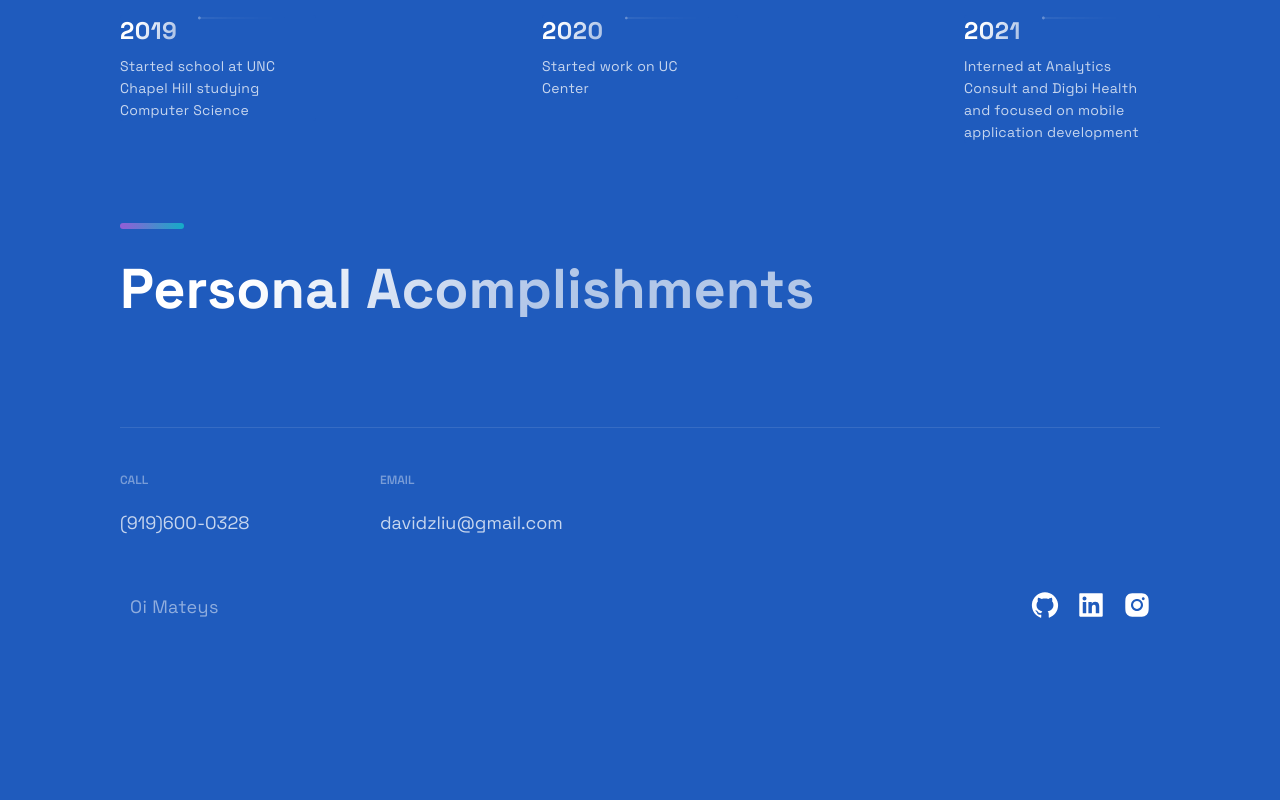
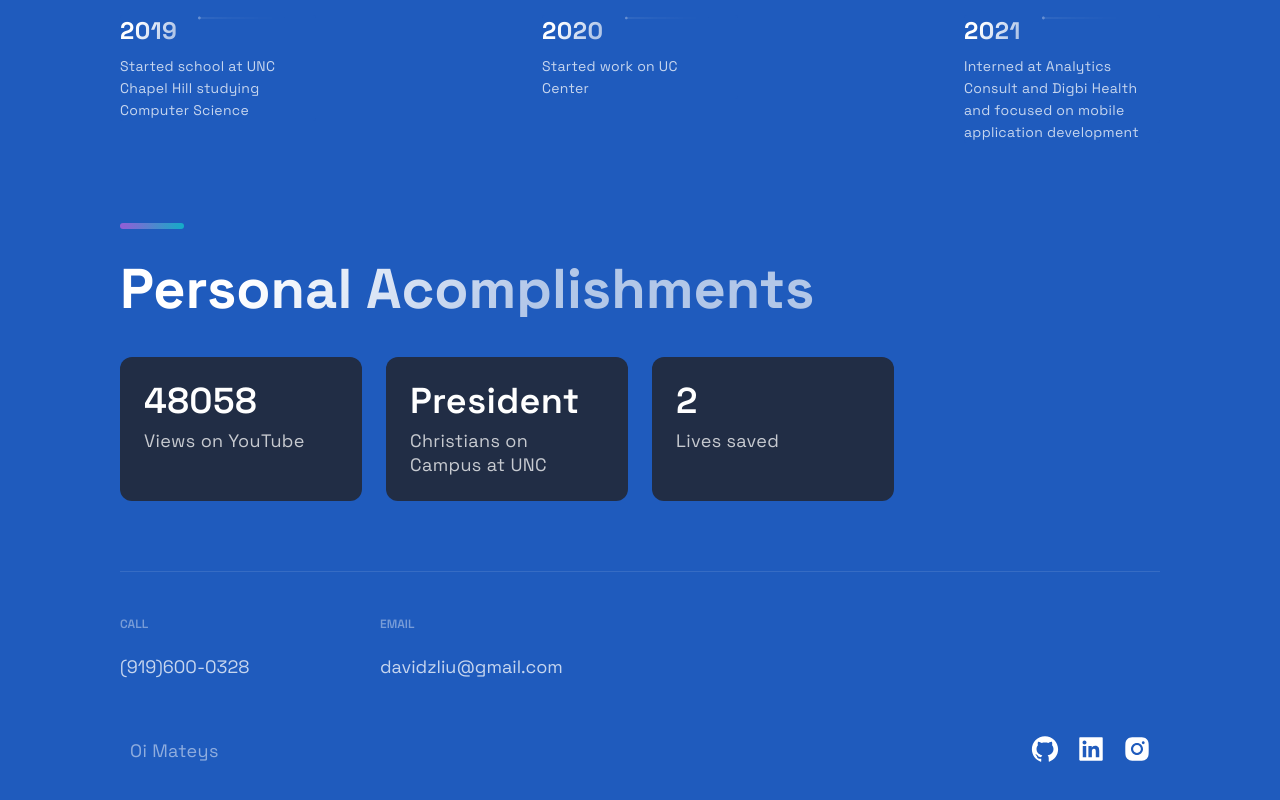
Before and after one commit to davidzliu108/personalwebsite, a Next.js app: page / in a window 1280 px wide. Shown: the part 3462-4262 px from the top of the page. Before the commit the page ends 4144 px from the top, so only its background shows below. Built offline with nearby package versions, Linux system fonts and the light colour scheme.

Commit message:
personal website mark 3

```diff
--- a/src/components/Acomplishments/Acomplishments.js
+++ b/src/components/Acomplishments/Acomplishments.js
@@ -4,9 +4,9 @@ import { Section, SectionDivider, SectionTitle } from '../../styles/GlobalCompon
 import { Box, Boxes, BoxNum, BoxText } from './AcomplishmentsStyles';
 
 const data = [
-  // { number: 20, text: 'Open Source Projects'},
-  // { number: 1000, text: 'Students', },
-  // { number: 1900, text: 'Github Followers', },
+  { number: 48058, text: 'Views on YouTube'},
+  { number: 'President', text: 'Christians on Campus at UNC', },
+  { number: 2, text: 'Lives saved', }
   // { number: 5000, text: 'Github Stars', }
 ];
 
@@ -16,7 +16,7 @@ const Acomplishments = () => (
     <Boxes>
       {data.map((card, index) => (
         <Box key={index}>
-          <BoxNum>{card.number}+</BoxNum>
+          <BoxNum>{card.number}</BoxNum>
           <BoxText>{card.text}</BoxText>
         </Box>
       ))}
--- a/src/constants/constants.js
+++ b/src/constants/constants.js
@@ -13,8 +13,8 @@ export const projects = [
     description:"Built a community messaging proof of concept app similar to Discord or Slack by making use of Tribe API ",
     image: '/images/2.png',
     tags: ['React Native', 'JavaScript'],
-    source: 'https://google.com',
-    visit: 'https://google.com',
+    source: 'https://apps.apple.com/us/app/digbi-health/id1436497868',
+    visit: 'https://apps.apple.com/us/app/digbi-health/id1436497868',
     id: 1,
   },
   {
@@ -22,8 +22,8 @@ export const projects = [
     description: "In progress development of an application to help patients with UC track their diets, symptoms, and wellbeing",
       image: '/images/3.jpg',
       tags: ['React', 'JavaScript', 'Firebase'],
-    source: 'https://google.com',
-    visit: 'https://uccenter.herokuapp.com/login',
+    source: 'https://uccenter.herokuapp.com/login',
+    visit: 'https://github.com/davidzliu108/ucapp',
     id: 2,
   },
 ];
```
